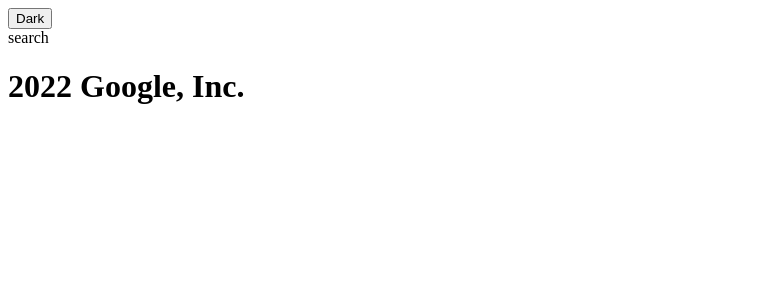
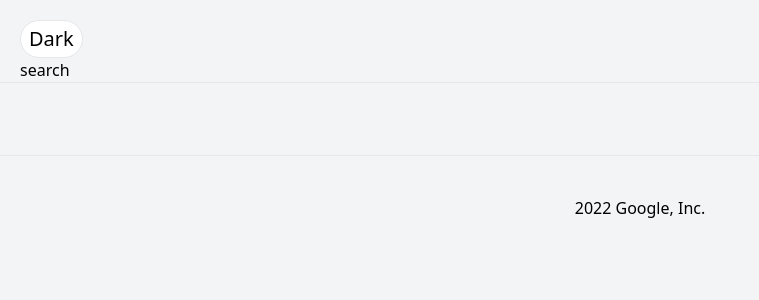
Before and after one commit to Abolfazl181920/weather-app, a React (Create React App) app: page / in a window 1280 px wide. Shown: the top 300 px of the page, without its empty margins (0-759 px from the left). Built offline with nearby package versions, Linux system fonts and the light colour scheme.

Commit message:
install all packages

```diff
--- /dev/null
+++ b/src/craco.config.js
@@ -0,0 +1,11 @@
+// craco.config.js
+module.exports = {
+    style: {
+      postcss: {
+        plugins: [
+          require('tailwindcss'),
+          require('autoprefixer'),
+        ],
+     },
+   },
+}
--- /dev/null
+++ b/src/global.css
@@ -0,0 +1,4 @@
+/* ./src/index.css */
+@tailwind base;
+@tailwind components;
+@tailwind utilities;
--- a/src/index.js
+++ b/src/index.js
@@ -1,22 +1,15 @@
 import React from 'react';
 import ReactDOM from 'react-dom';
-// import { BrowserRouter as Router } from 'react-router-dom';
+import { BrowserRouter as Router } from 'react-router-dom';
 
 import App from './App';
-
-
-// ReactDOM.render(
-//   <Router>
-//     <React.StrictMode>
-//       <App />
-//     </React.StrictMode>,
-//   </Router>,
-//   document.getElementById('root')
-// );
+import './global.css';
 
 ReactDOM.render(
-  <React.StrictMode>
-    <App />
-  </React.StrictMode>,
+  <Router>
+    <React.StrictMode>
+      <App />
+    </React.StrictMode>,
+  </Router>,
   document.getElementById('root')
 );
--- /dev/null
+++ b/tailwind.config.js
@@ -0,0 +1,11 @@
+module.exports = {
+  purge: ['./src/**/*.{js,jsx,ts,tsx}', './public/index.html'],
+  darkMode: false, // or 'media' or 'class'
+  theme: {
+    extend: {},
+  },
+  variants: {
+    extend: {},
+  },
+  plugins: [],
+}
```
Also changed, not shown: package.json (+9 -0 lines), 1 other file (tests, documents, lock files or other folders).
